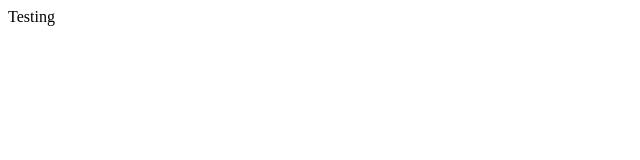
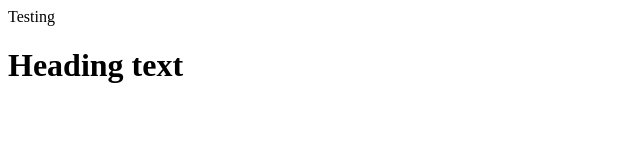
Before and after one commit to rajuwebdev/HTML, a plain HTML site: page index.html in a window 1280 px wide. Shown: the whole page, without its empty margins (0-640 px from the left). Drawn offline with Linux system fonts and the light colour scheme.

Commit message:
code changes-1

```diff
--- a/inde.html
+++ b/index.html
@@ -9,6 +9,7 @@
 
 <body>
     <div>Testing</div>
+    <h1>Heading text</h1>
 </body>
 
 </html>
```
